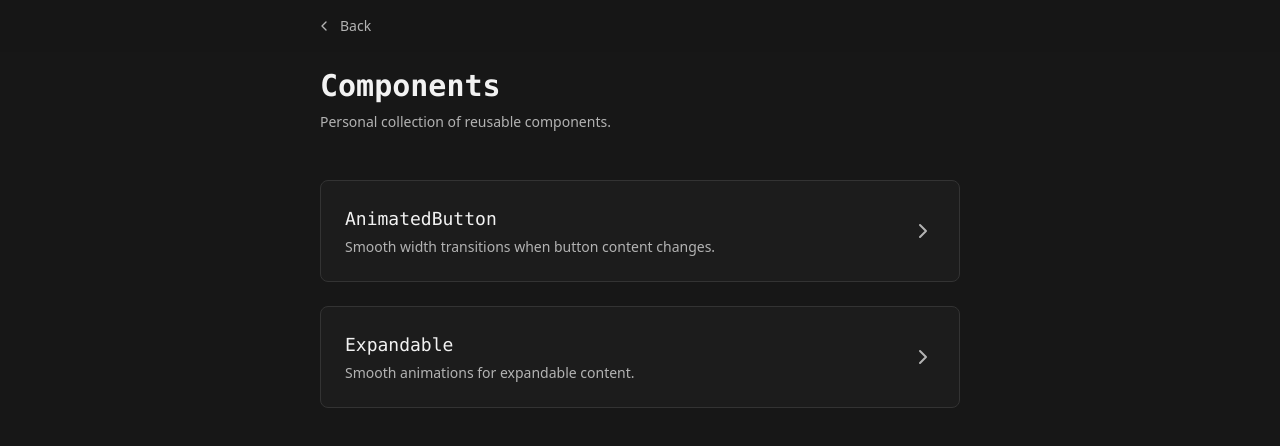
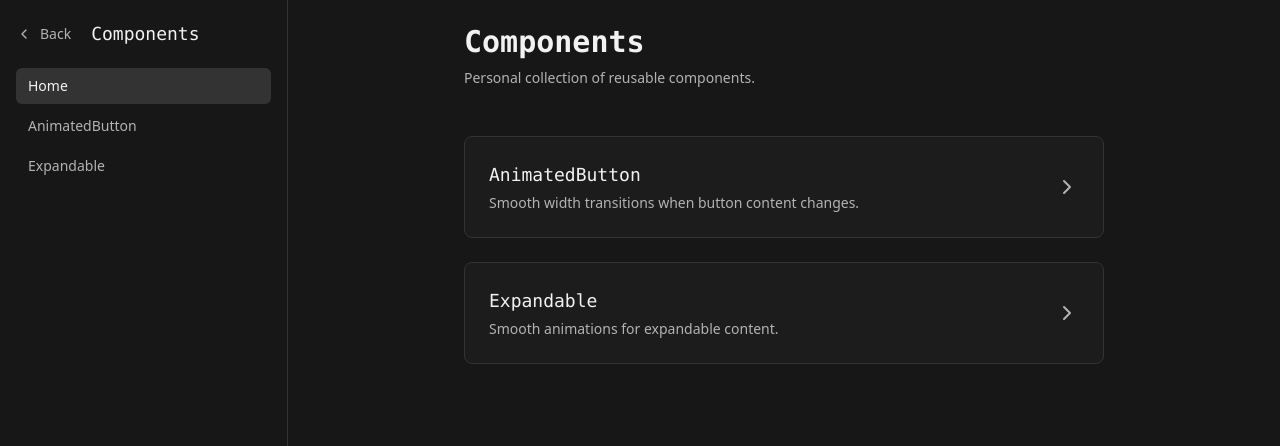
Before and after one commit to mazhugasergei/components, a Next.js app: page / in a window 1280 px wide. Shown: the top 446 px of the page. Built offline with nearby package versions, Linux system fonts and the light colour scheme.

Commit message:
feat: add left sidebar navigation with component links

```diff
--- a/src/app/[slug]/page.tsx
+++ b/src/app/[slug]/page.tsx
@@ -33,8 +33,7 @@ export default async function Page({ params }: { params: Promise<{ slug: string
 		<>
 			<Header title={component.title} backHref="/" />
 
-			<main>
-				<div className="mx-auto max-w-2xl space-y-12 p-4">
+			<main className="mx-auto max-w-4xl flex-1 space-y-12 p-4 pt-6">
 				<PageHeader title={component.title} description={component.description} />
 
 				<div className="space-y-8">
@@ -56,7 +55,6 @@ export default async function Page({ params }: { params: Promise<{ slug: string
 						))}
 					</div>
 				</div>
-				</div>
 			</main>
 		</>
 	)
--- a/src/app/layout.tsx
+++ b/src/app/layout.tsx
@@ -1,6 +1,7 @@
+import "@/assets/styles/globals.css"
 import { ThemeProvider } from "@/components/theme-provider"
+import { Sidebar } from "@/components/ui/sidebar"
 import type { Metadata } from "next"
-import "./globals.css"
 
 export const metadata: Metadata = {
 	title: "Components",
@@ -12,7 +13,10 @@ export default function RootLayout({ children }: { children: React.ReactNode })
 		<html lang="en" suppressHydrationWarning>
 			<body>
 				<ThemeProvider attribute="class" defaultTheme="dark" enableSystem disableTransitionOnChange>
-					{children}
+					<div className="min-h-100dvh grid-cols-[18rem_1fr] lg:grid">
+						<Sidebar backHref="~" className="max-lg:hidden" />
+						<div className="min-w-0">{children}</div>
+					</div>
 				</ThemeProvider>
 			</body>
 		</html>
--- a/src/app/page.tsx
+++ b/src/app/page.tsx
@@ -1,4 +1,3 @@
-import { Header } from "@/components/ui/header"
 import { PageHeader } from "@/components/ui/page-header"
 import { components } from "@/lib/constants"
 import { preventOrphan, toKebabCase } from "@/utils/text"
@@ -25,11 +24,8 @@ export const metadata: Metadata = {
 
 export default function Home() {
 	return (
-		<>
-			<Header title="Components" backHref="~" />
-
-			<main>
-				<div className="mx-auto max-w-2xl space-y-12 p-4">
+		<main className="mx-auto max-w-2xl px-4 pt-6">
+			<div className="space-y-12">
 				<PageHeader title="Components" description="Personal collection of reusable components." />
 
 				<div className="space-y-6">
@@ -56,6 +52,5 @@ export default function Home() {
 				</div>
 			</div>
 		</main>
-		</>
 	)
 }
--- a/src/app/globals.css
+++ b/src/assets/styles/globals.css
@@ -1,4 +1,5 @@
 @import "tailwindcss";
+@import "./viewport.css";
 
 @custom-variant dark (&:is(.dark *));
 
@@ -100,14 +101,14 @@
 
 /* Hide scrollbars on desktop, show on hover or mobile */
 @media (min-width: 1024px) {
-	.code-block-scrollbars {
+	/* .code-block-scrollbars {
 		scrollbar-width: none;
 		-ms-overflow-style: none;
-	}
+	} */
 
-	.code-block-scrollbars::-webkit-scrollbar {
+	/* .code-block-scrollbars::-webkit-scrollbar {
 		display: none;
-	}
+	} */
 
 	.group:hover .code-block-scrollbars {
 		scrollbar-width: thin;
@@ -118,7 +119,7 @@
 		width: 8px;
 		height: 8px;
 		background: transparent;
-		display: block;
+		/* display: block; */
 	}
 
 	.group:hover .code-block-scrollbars::-webkit-scrollbar-track {
--- /dev/null
+++ b/src/assets/styles/viewport.css
@@ -0,0 +1,25 @@
+/* fallback for 100dvh */
+
+:root {
+	--height-100dvh-fallback: 100vh;
+	--height-90dvh-fallback: 90vh;
+}
+
+@supports (height: 100dvh) {
+	:root {
+		--height-100dvh-fallback: 100dvh;
+		--height-90dvh-fallback: 90dvh;
+	}
+}
+
+.h-100dvh {
+	height: var(--height-100dvh-fallback);
+}
+
+.min-h-100dvh {
+	min-height: var(--height-100dvh-fallback);
+}
+
+.max-h-100dvh {
+	max-height: var(--height-100dvh-fallback);
+}
--- a/src/components/ui/code-block.tsx
+++ b/src/components/ui/code-block.tsx
@@ -17,9 +17,7 @@ export function CodeBlock({ highlightedCode, themeBackground, className, ...prop
 		>
 			<div
 				className="code-block-scrollbars max-h-96 overflow-auto text-white [&>pre]:inline-block [&>pre]:p-3 [&>pre]:font-mono [&>pre]:text-sm [&>pre]:[tab-size:2]"
-				dangerouslySetInnerHTML={{
-					__html: highlightedCode,
-				}}
+				dangerouslySetInnerHTML={{ __html: highlightedCode }}
 			/>
 			<CopyButton
 				text={highlightedCode.replace(/<[^>]*>/g, "")}
--- a/src/components/ui/header.tsx
+++ b/src/components/ui/header.tsx
@@ -6,38 +6,21 @@ import { ChevronLeftIcon } from "lucide-react"
 import Link from "next/link"
 import { ComponentProps, useEffect, useState } from "react"
 
-interface LayoutHeaderProps extends ComponentProps<"header"> {
+interface Props extends ComponentProps<"header"> {
 	title?: string
 	backHref?: string | "~"
 }
 
-export function Header({ title, backHref, className, ...props }: LayoutHeaderProps) {
-	const [scrollY, setScrollY] = useState(0)
+export function Header({ title, backHref, className, ...props }: Props) {
 	const [href, setHref] = useState<string | undefined>(backHref)
 
 	useEffect(() => {
-		if (backHref === "~") {
-			setHref(typeof window !== "undefined" ? window.location.origin.replace(/\/[^/]*$/, "") : "/")
-		}
+		if (backHref === "~") setHref(typeof window !== "undefined" ? window.location.origin.replace(/\/[^/]*$/, "") : "/")
 	}, [backHref])
 
-	useEffect(() => {
-		const handleScroll = () => setScrollY(window.scrollY)
-
-		handleScroll()
-		window.addEventListener("scroll", handleScroll)
-
-		return () => {
-			window.removeEventListener("scroll", handleScroll)
-		}
-	}, [])
-
 	return (
-		<header
-			className={cn("bg-background/80 backdrop-blur-safe sticky top-0 z-50", scrollY > 10 && "border-b", className)}
-			{...props}
-		>
-			<div className="mx-auto flex max-w-2xl items-center justify-between py-2">
+		<header className={cn("bg-background/80 backdrop-blur-safe sticky top-0 z-50 border-b", className)} {...props}>
+			<div className="flex items-center justify-between py-2">
 				<div className="flex items-center gap-4">
 					{href && (
 						<Link href={href} className={buttonVariants({ variant: "transparent" })}>
@@ -45,11 +28,7 @@ export function Header({ title, backHref, className, ...props }: LayoutHeaderPro
 							Back
 						</Link>
 					)}
-					{title && (
-						<span className={cn("truncate text-lg font-bold opacity-0 transition", scrollY > 40 && "opacity-100")}>
-							{title}
-						</span>
-					)}
+					{title && <span className="truncate text-lg font-bold">{title}</span>}
 				</div>
 			</div>
 		</header>
--- /dev/null
+++ b/src/components/ui/sidebar.tsx
@@ -0,0 +1,78 @@
+"use client"
+
+import { buttonVariants } from "@/components/ui/button"
+import { components } from "@/lib/constants"
+import { cn } from "@/utils/classname"
+import { toKebabCase } from "@/utils/text"
+import { ChevronLeftIcon } from "lucide-react"
+import Link from "next/link"
+import { usePathname } from "next/navigation"
+import { useEffect, useState } from "react"
+
+interface Props extends React.ComponentProps<"div"> {
+	backHref?: string | "~"
+}
+
+export function Sidebar({ backHref, className, ...props }: Props) {
+	const pathname = usePathname()
+	const [href, setHref] = useState<string | undefined>(backHref)
+
+	useEffect(() => {
+		if (backHref === "~") setHref(typeof window !== "undefined" ? window.location.origin.replace(/\/[^/]*$/, "") : "/")
+	}, [backHref])
+
+	return (
+		<div className={cn("border-r", className)} {...props}>
+			<div className="sticky top-0 space-y-4 p-4">
+				<div className="flex items-center gap-2">
+					{href && (
+						<Link href={href} className={buttonVariants({ variant: "transparent", className: "-ml-3" })}>
+							<ChevronLeftIcon />
+							Back
+						</Link>
+					)}
+
+					<h2 className="text-foreground font-mono text-lg font-medium">Components</h2>
+				</div>
+
+				<ul className="space-y-1">
+					<li>
+						<Link
+							href="/"
+							className={cn(
+								"text-sm transition-colors",
+								"block rounded-md px-3 py-2",
+								pathname === "/"
+									? "bg-accent text-accent-foreground font-medium"
+									: "text-muted-foreground hover:text-foreground hover:bg-accent/50"
+							)}
+						>
+							Home
+						</Link>
+					</li>
+					{components.map((component, index) => {
+						const slug = toKebabCase(component.title)
+						const isActive = pathname === `/${slug}`
+
+						return (
+							<li key={index}>
+								<Link
+									href={`/${slug}`}
+									className={cn(
+										"text-sm transition-colors",
+										"block rounded-md px-3 py-2",
+										isActive
+											? "bg-accent text-accent-foreground font-medium"
+											: "text-muted-foreground hover:text-foreground hover:bg-accent/50"
+									)}
+								>
+									{component.title}
+								</Link>
+							</li>
+						)
+					})}
+				</ul>
+			</div>
+		</div>
+	)
+}
```
Lines whose indentation alone changed are shown as unchanged.
